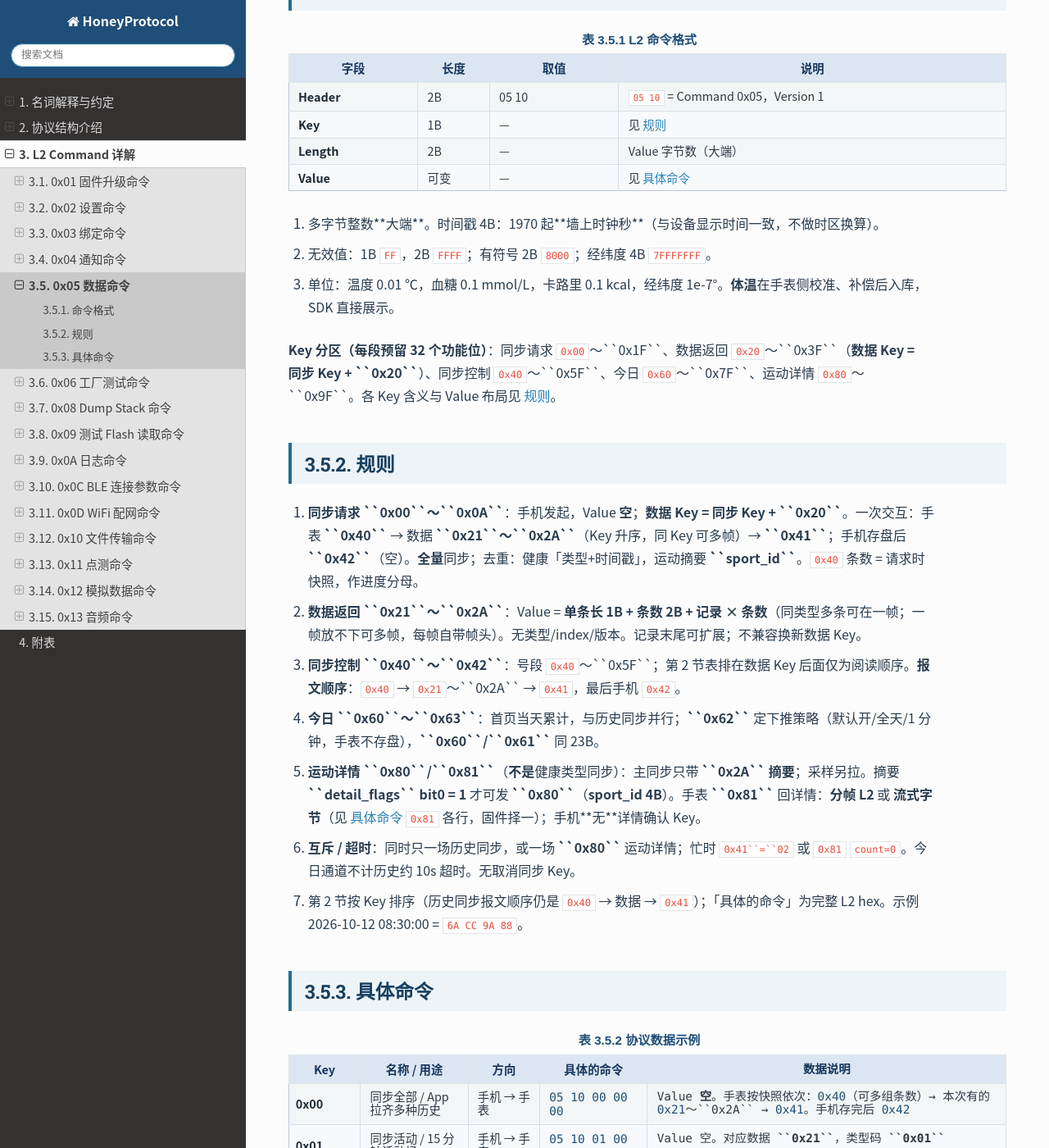
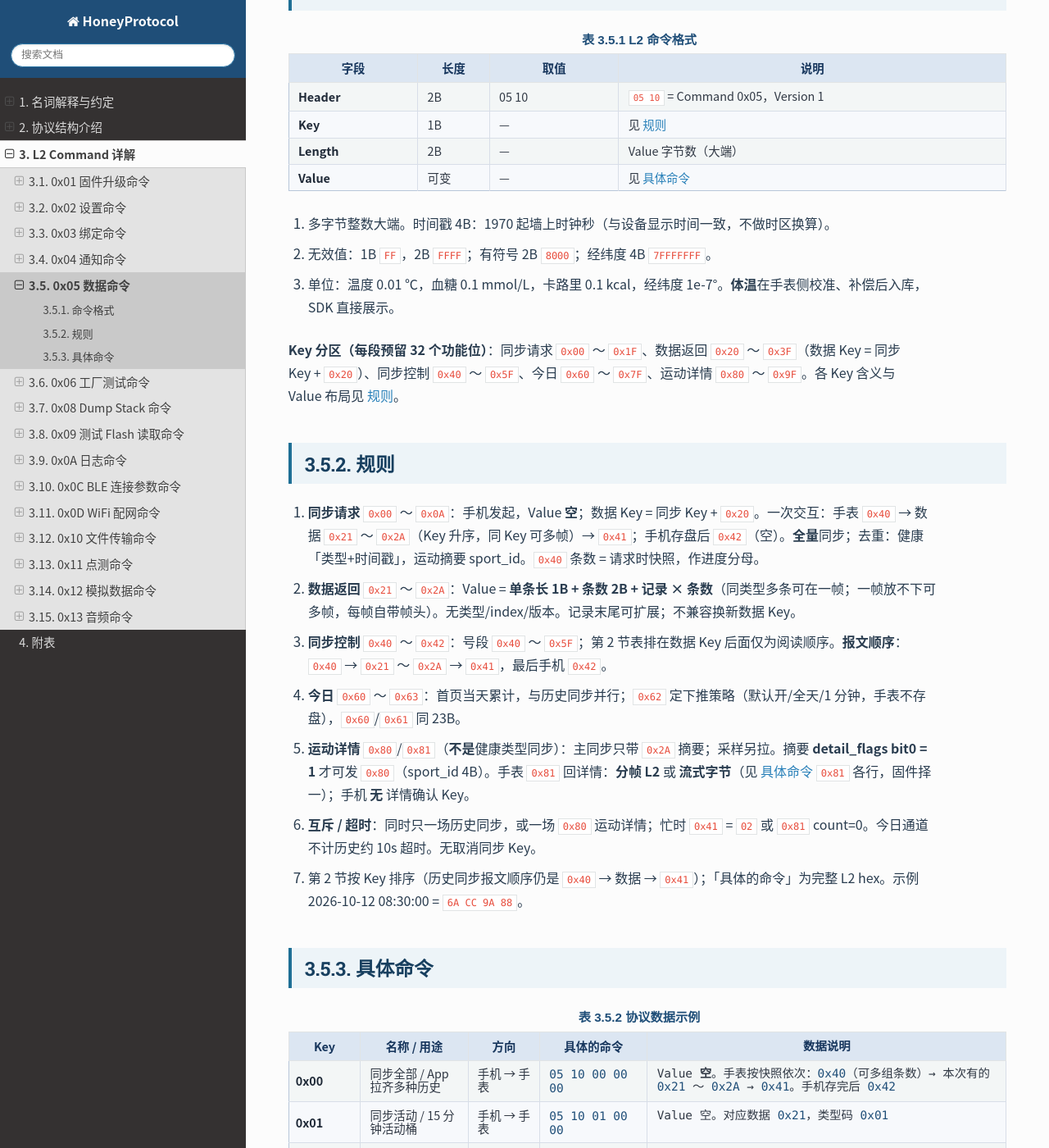
Before and after one commit to realmcu/HoneyProtocol, a Sphinx documentation site: the page built from docs/protocol/0x05-data.rst, in a window 1280 px wide and 1400 px high, scrolled down 363 px. Shown: the whole window at 82% size. Built offline with Sphinx 7.4.7 and the Read the Docs theme 3.1.0, drawn with Linux system fonts in a browser that asks for light colours; some of the changed text lies outside the part shown.

Commit message:
docs: fix inline markup and rendered formatting

```diff
--- a/docs/appendix.rst
+++ b/docs/appendix.rst
@@ -3,4 +3,4 @@
 
 附表原始数据见 :download:`协议工作簿（Excel） <assets/protocol/cavo-realtek-watch-protocol.xlsx>`。
 
-工作簿现主要维护天气类型、语言编码等附表；``0x02``\ ～``0x05``\ 、``0x0A``\ 、``0x11``\ ～``0x13`` 等 L2 命令以 HoneyBox ``ws-protocol-*.md`` 导入的第 3 章 RST 页为准。
+工作簿现主要维护天气类型、语言编码等附表；``0x02`` ～ ``0x05``、``0x0A``、``0x11`` ～ ``0x13`` 等 L2 命令以 HoneyBox ``ws-protocol-*.md`` 导入的第 3 章 RST 页为准。
--- a/docs/protocol/0x02-settings.rst
+++ b/docs/protocol/0x02-settings.rst
@@ -1026,7 +1026,7 @@
      - 天气 / 设置
      - 手机 → 设备
      - ``02 00 90 00 36 00 6A CC E7 E0 E6 B7 B1 E5 9C B3 00 00 00 00 00 00 00 00 00 00 00 00 00 00 00 00 00 00 00 00 00 00 00 00 00 00 08 01 1C 1F 18 41 07 00 2D 02 03 02 1E 17 05 1B 16``
-     - 当日天气和未来预报一起下发，每次整体覆盖，设备丢弃旧数据。更新时间 4B（1970 年起的墙上时钟秒）+ 城市 32B（UTF-8，不足补 00）+ 当日长度 1B（目前为 8）+ 当日：天气类型 1B（见:doc:`天气类型 <weather-types>`）+ 当前温度 1B + 今天最高温 1B + 今天最低温 1B（温度都是有符号 ℃，80 表示无数据）+ 湿度 1B（0～100，FF 无数据）+ 紫外线指数 1B（0～15，FF 无数据）+ AQI 2B（0～500，FF FF 无数据）+ 预报天数 1B + 每天字节数 1B（目前为 3）+ [天气类型 1B + 最高温 1B + 最低温 1B] × 天数；预报第 1 天为更新时间的下一天。零下温度用补码，如 -3℃ 为 FD。参数不合法时设备不生效，例如当日长度小于 8、每天字节数小于 3、总长度和当日长度 / 天数对不上、湿度超过 100。示例：2026-10-12 14:00 更新，深圳，晴，28℃，今天 24～31℃，湿度 65%，紫外线 7，AQI 45；预报 2 天：多云 23～30℃，小雨 22～27℃
+     - 当日天气和未来预报一起下发，每次整体覆盖，设备丢弃旧数据。更新时间 4B（1970 年起的墙上时钟秒）+ 城市 32B（UTF-8，不足补 00）+ 当日长度 1B（目前为 8）+ 当日：天气类型 1B（见 :doc:`天气类型 <weather-types>`）+ 当前温度 1B + 今天最高温 1B + 今天最低温 1B（温度都是有符号 ℃，80 表示无数据）+ 湿度 1B（0～100，FF 无数据）+ 紫外线指数 1B（0～15，FF 无数据）+ AQI 2B（0～500，FF FF 无数据）+ 预报天数 1B + 每天字节数 1B（目前为 3）+ [天气类型 1B + 最高温 1B + 最低温 1B] × 天数；预报第 1 天为更新时间的下一天。零下温度用补码，如 -3℃ 为 FD。参数不合法时设备不生效，例如当日长度小于 8、每天字节数小于 3、总长度和当日长度 / 天数对不上、湿度超过 100。示例：2026-10-12 14:00 更新，深圳，晴，28℃，今天 24～31℃，湿度 65%，紫外线 7，AQI 45；预报 2 天：多云 23～30℃，小雨 22～27℃
    * -
      - 0x04
      - 天气 / 重置
--- a/docs/protocol/0x03-bind.rst
+++ b/docs/protocol/0x03-bind.rst
@@ -105,7 +105,7 @@
      - 解除绑定 / App 解绑
      - 手机 → 设备
      - ``03 00 05 00 01 00``
-     - 预留 1B=``00``\ ；无 L2 回应
+     - 预留 1B = ``00``\ ；无 L2 回应
    * - 0x06
      - 超级绑定 / 产测、特殊绑定
      - 手机 → 设备
--- a/docs/protocol/0x05-data.rst
+++ b/docs/protocol/0x05-data.rst
@@ -38,23 +38,23 @@
      - —
      - 见 :ref:`具体命令 <cmd-05-section-3>`
 
-1. 多字节整数**大端**\ 。时间戳 4B：1970 起**墙上时钟秒**\ （与设备显示时间一致，不做时区换算）。
+1. 多字节整数大端。时间戳 4B：1970 起墙上时钟秒（与设备显示时间一致，不做时区换算）。
 2. 无效值：1B ``FF``\ ，2B ``FFFF``\ ；有符号 2B ``8000``\ ；经纬度 4B ``7FFFFFFF``\ 。
 3. 单位：温度 0.01 ℃，血糖 0.1 mmol/L，卡路里 0.1 kcal，经纬度 1e-7°。**体温**\ 在手表侧校准、补偿后入库，SDK 直接展示。
 
-**Key 分区（每段预留 32 个功能位）**\ ：同步请求 ``0x00``\ ～``0x1F``\ 、数据返回 ``0x20``\ ～``0x3F``\ （**数据 Key = 同步 Key + ``0x20``**\ ）、同步控制 ``0x40``\ ～``0x5F``\ 、今日 ``0x60``\ ～``0x7F``\ 、运动详情 ``0x80``\ ～``0x9F``\ 。各 Key 含义与 Value 布局见 :ref:`规则 <cmd-05-section-2>`。
+**Key 分区（每段预留 32 个功能位）**\ ：同步请求 ``0x00`` ～ ``0x1F``、数据返回 ``0x20`` ～ ``0x3F``\ （数据 Key = 同步 Key + ``0x20``\ ）、同步控制 ``0x40`` ～ ``0x5F``、今日 ``0x60`` ～ ``0x7F``、运动详情 ``0x80`` ～ ``0x9F``。各 Key 含义与 Value 布局见 :ref:`规则 <cmd-05-section-2>`。
 
 .. _cmd-05-section-2:
 
 规则
 ----
 
-1. **同步请求 ``0x00``～``0x0A``**\ ：手机发起，Value **空**\ ；**数据 Key = 同步 Key + ``0x20``**\ 。一次交互：手表 **``0x40``** → 数据 **``0x21``～``0x2A``**\ （Key 升序，同 Key 可多帧）→ **``0x41``**\ ；手机存盘后 **``0x42``**\ （空）。**全量**\ 同步；去重：健康「类型+时间戳」，运动摘要 **``sport_id``**\ 。``0x40`` 条数 = 请求时快照，作进度分母。
-2. **数据返回 ``0x21``～``0x2A``**\ ：Value = **单条长 1B + 条数 2B + 记录 × 条数**\ （同类型多条可在一帧；一帧放不下可多帧，每帧自带帧头）。无类型/index/版本。记录末尾可扩展；不兼容换新数据 Key。
-3. **同步控制 ``0x40``～``0x42``**\ ：号段 ``0x40``\ ～``0x5F``\ ；第 2 节表排在数据 Key 后面仅为阅读顺序。**报文顺序**\ ：``0x40`` → ``0x21``\ ～``0x2A`` → ``0x41``\ ，最后手机 ``0x42``\ 。
-4. **今日 ``0x60``～``0x63``**\ ：首页当天累计，与历史同步并行；**``0x62``** 定下推策略（默认开/全天/1 分钟，手表不存盘），**``0x60``/``0x61``** 同 23B。
-5. **运动详情 ``0x80``/``0x81``**\ （**不是**\ 健康类型同步）：主同步只带 **``0x2A`` 摘要**\ ；采样另拉。摘要 **``detail_flags`` bit0 = 1** 才可发 **``0x80``**\ （**sport_id 4B**\ ）。手表 **``0x81``** 回详情：**分帧 L2** 或 **流式字节**\ （见 :ref:`具体命令 <cmd-05-section-3>` ``0x81`` 各行，固件择一）；手机**无**\ 详情确认 Key。
-6. **互斥 / 超时**\ ：同时只一场历史同步，或一场 **``0x80``** 运动详情；忙时 ``0x41``=``02`` 或 ``0x81`` ``count=0``\ 。今日通道不计历史约 10s 超时。无取消同步 Key。
+1. **同步请求** ``0x00`` ～ ``0x0A``：手机发起，Value **空**；数据 Key = 同步 Key + ``0x20``。一次交互：手表 ``0x40`` → 数据 ``0x21`` ～ ``0x2A``\ （Key 升序，同 Key 可多帧）→ ``0x41``；手机存盘后 ``0x42``\ （空）。**全量**\ 同步；去重：健康「类型+时间戳」，运动摘要 sport_id。``0x40`` 条数 = 请求时快照，作进度分母。
+2. **数据返回** ``0x21`` ～ ``0x2A``：Value = **单条长 1B + 条数 2B + 记录 × 条数**\ （同类型多条可在一帧；一帧放不下可多帧，每帧自带帧头）。无类型/index/版本。记录末尾可扩展；不兼容换新数据 Key。
+3. **同步控制** ``0x40`` ～ ``0x42``：号段 ``0x40`` ～ ``0x5F``；第 2 节表排在数据 Key 后面仅为阅读顺序。**报文顺序**\ ：``0x40`` → ``0x21`` ～ ``0x2A`` → ``0x41``，最后手机 ``0x42``。
+4. **今日** ``0x60`` ～ ``0x63``：首页当天累计，与历史同步并行；``0x62`` 定下推策略（默认开/全天/1 分钟，手表不存盘），``0x60``/``0x61`` 同 23B。
+5. **运动详情** ``0x80``/``0x81``\ （**不是**\ 健康类型同步）：主同步只带 ``0x2A`` 摘要；采样另拉。摘要 **detail_flags bit0 = 1** 才可发 ``0x80``\ （sport_id 4B）。手表 ``0x81`` 回详情：**分帧 L2** 或 **流式字节**\ （见 :ref:`具体命令 <cmd-05-section-3>` ``0x81`` 各行，固件择一）；手机 **无** 详情确认 Key。
+6. **互斥 / 超时**\ ：同时只一场历史同步，或一场 ``0x80`` 运动详情；忙时 ``0x41`` = ``02`` 或 ``0x81`` count=0。今日通道不计历史约 10s 超时。无取消同步 Key。
 7. 第 2 节按 Key 排序（历史同步报文顺序仍是 ``0x40`` → 数据 → ``0x41``\ ）；「具体的命令」为完整 L2 hex。示例 2026-10-12 08:30:00 = ``6A CC 9A 88``\ 。
 
 .. _cmd-05-section-3:
@@ -76,112 +76,112 @@
      - 同步全部 / App 拉齐多种历史
      - 手机 → 手表
      - ``05 10 00 00 00``
-     - Value **空**\ 。手表按快照依次：``0x40``\ （可多组条数）→ 本次有的 ``0x21``\ ～``0x2A`` → ``0x41``\ 。手机存完后 ``0x42``
+     - Value **空**\ 。手表按快照依次：``0x40``\ （可多组条数）→ 本次有的 ``0x21`` ～ ``0x2A`` → ``0x41``\ 。手机存完后 ``0x42``
    * - 0x01
      - 同步活动 / 15 分钟活动桶
      - 手机 → 手表
      - ``05 10 01 00 00``
-     - Value 空。对应数据 **``0x21``**\ ，类型码 **``0x01``**
+     - Value 空。对应数据 ``0x21``，类型码 ``0x01``
    * - 0x02
      - 同步睡眠 / 状态变化序列
      - 手机 → 手表
      - ``05 10 02 00 00``
-     - Value 空。数据 **``0x22``**\ ，类型 **``0x02``**
+     - Value 空。数据 ``0x22``，类型 ``0x02``
    * - 0x03
      - 同步心率 / 心率历史点
      - 手机 → 手表
      - ``05 10 03 00 00``
-     - Value 空。数据 **``0x23``**\ ，类型 **``0x03``**
+     - Value 空。数据 ``0x23``，类型 ``0x03``
    * - 0x04
      - 同步血压 / 血压记录
      - 手机 → 手表
      - ``05 10 04 00 00``
-     - Value 空。数据 **``0x24``**\ ，类型 **``0x04``**
+     - Value 空。数据 ``0x24``，类型 ``0x04``
    * - 0x05
      - 同步血氧 / 血氧记录
      - 手机 → 手表
      - ``05 10 05 00 00``
-     - Value 空。数据 **``0x25``**\ ，类型 **``0x05``**
+     - Value 空。数据 ``0x25``，类型 ``0x05``
    * - 0x06
      - 同步 HRV / HRV 历史
      - 手机 → 手表
      - ``05 10 06 00 00``
-     - Value 空。数据 **``0x26``**\ ，类型 **``0x06``**
+     - Value 空。数据 ``0x26``，类型 ``0x06``
    * - 0x07
      - 同步压力 / 压力历史
      - 手机 → 手表
      - ``05 10 07 00 00``
-     - Value 空。数据 **``0x27``**\ ，类型 **``0x07``**
+     - Value 空。数据 ``0x27``，类型 ``0x07``
    * - 0x08
      - 同步体温 / 含热应激等级
      - 手机 → 手表
      - ``05 10 08 00 00``
-     - Value 空。数据 **``0x28``**\ ，类型 **``0x08``**
+     - Value 空。数据 ``0x28``，类型 ``0x08``
    * - 0x09
      - 同步血糖 / 血糖历史
      - 手机 → 手表
      - ``05 10 09 00 00``
-     - Value 空。数据 **``0x29``**\ ，类型 **``0x09``**
+     - Value 空。数据 ``0x29``，类型 ``0x09``
    * - 0x0A
      - 同步运动摘要 / 不含轨迹采样
      - 手机 → 手表
      - ``05 10 0A 00 00``
-     - Value 空。数据 **``0x2A``**\ ，类型 **``0x0A``**\ 。详情另发 ``0x80``
+     - Value 空。数据 ``0x2A``，类型 ``0x0A``。详情另发 ``0x80``
    * - 0x21
      - 活动数据 / 15 分钟统计桶
      - 手表 → 手机
      - ``05 10 21 00 27 12 00 02 6A CC 9A 88 04 B0 03 52 01 C8 62 0F 00 01 00 00 00 00 6A CC 9E 0C 01 2C 00 D2 00 70 00 0F 00 00 00 00 00 00``
-     - 帧头：**单条长 1B + 条数 2B** + **记录 × 条数**\ （顺序拼接）。示例帧头 ``12 00 02`` = 18B×**2 条**\ 。单条 **18B**\ ：0 ts 4B（桶起点 00/15/30/45 分）；4 步数 2B；6 距离 m 2B；8 卡路里 0.1kcal 2B；10 均心 1B（标志 bit0=0 无效）；11 桶 15 分 1B；12 模式 1B（00 步 01 跑）；13 标志 1B（bit0 有均心 bit1 不完整桶）；14 保留 4B。本帧 2 条：08:30 桶、08:45 桶。同 Key **可多帧**
+     - 帧头：**单条长 1B + 条数 2B** + **记录 × 条数**\ （顺序拼接）。示例帧头 ``12 00 02`` = 18B × 2 条。单条 **18B**\ ：0 ts 4B（桶起点 00/15/30/45 分）；4 步数 2B；6 距离 m 2B；8 卡路里 0.1kcal 2B；10 均心 1B（标志 bit0=0 无效）；11 桶 15 分 1B；12 模式 1B（00 步 01 跑）；13 标志 1B（bit0 有均心 bit1 不完整桶）；14 保留 4B。本帧 2 条：08:30 桶、08:45 桶。同 Key **可多帧**
    * - 0x22
      - 睡眠数据 / 状态时间线
      - 手表 → 手机
      - ``05 10 22 00 13 08 00 02 6A CC 3F 20 01 00 00 00 6A CC 54 38 02 00 00 00``
-     - 帧头：**单条长 + 条数** + **记录 × 条数**\ 。示例 ``08 00 02`` = 8B×**2 条**\ 。单条 **8B**\ ：0 ts 4B（进入该状态时刻）；4 状态 1B（00 未佩戴 01 深 02 浅 03 醒 04 REM）；5 标志 1B（bit0 时间回溯）；6 保留 2B。本帧 2 条状态切换。同 Key **可多帧**\ ；跨零点由 SDK 按 ts 拼接
+     - 帧头：**单条长 + 条数** + **记录 × 条数**\ 。示例 ``08 00 02`` = 8B × 2 条。单条 **8B**\ ：0 ts 4B（进入该状态时刻）；4 状态 1B（00 未佩戴 01 深 02 浅 03 醒 04 REM）；5 标志 1B（bit0 时间回溯）；6 保留 2B。本帧 2 条状态切换。同 Key **可多帧**\ ；跨零点由 SDK 按 ts 拼接
    * - 0x23
      - 心率数据 / 点测与自动监测
      - 手表 → 手机
      - ``05 10 23 00 0D 05 00 02 6A CC 9A 88 48 6A CC 9A C4 4B``
-     - 帧头：**单条长 + 条数** + **记录 × 条数**\ 。示例 ``05 00 02`` = 5B×**2 条**\ 。单条 **5B**\ ：0 ts 4B；4 心率 bpm 1B。本帧 2 条：08:30 **72**\ ；08:31 **75**\ 。同 Key **可多帧**
+     - 帧头：**单条长 + 条数** + **记录 × 条数**\ 。示例 ``05 00 02`` = 5B × 2 条。单条 **5B**\ ：0 ts 4B；4 心率 bpm 1B。本帧 2 条：08:30 **72**\ ；08:31 **75**\ 。同 Key **可多帧**
    * - 0x24
      - 血压数据 / 历史记录
      - 手表 → 手机
      - ``05 10 24 00 0F 06 00 02 6A CC 9A 88 78 50 6A CC CB C0 76 4E``
-     - 帧头：**单条长 + 条数** + **记录 × 条数**\ 。示例 ``06 00 02`` = 6B×**2 条**\ 。单条 **6B**\ ：0 ts 4B；4 收缩压 1B；5 舒张压 1B。本帧 2 条：08:30 **120/80**\ ；另一时刻 **118/78**\ 。同 Key **可多帧**
+     - 帧头：**单条长 + 条数** + **记录 × 条数**\ 。示例 ``06 00 02`` = 6B × 2 条。单条 **6B**\ ：0 ts 4B；4 收缩压 1B；5 舒张压 1B。本帧 2 条：08:30 **120/80**\ ；另一时刻 **118/78**\ 。同 Key **可多帧**
    * - 0x25
      - 血氧数据 / 含高低值
      - 手表 → 手机
      - ``05 10 25 00 11 07 00 02 6A CC 9A 88 62 63 60 6A CC CB C0 61 FF FF``
-     - 帧头：**单条长 + 条数** + **记录 × 条数**\ 。示例 ``07 00 02`` = 7B×**2 条**\ 。单条 **7B**\ ：0 ts 4B；4 当前 % 1B；5 最高 % 1B；6 最低 % 1B（无则 ``FF``\ ）。本帧 2 条测量。同 Key **可多帧**
+     - 帧头：**单条长 + 条数** + **记录 × 条数**\ 。示例 ``07 00 02`` = 7B × 2 条。单条 **7B**\ ：0 ts 4B；4 当前 % 1B；5 最高 % 1B；6 最低 % 1B（无则 ``FF``\ ）。本帧 2 条测量。同 Key **可多帧**
    * - 0x26
      - HRV 数据 / 历史记录
      - 手表 → 手机
      - ``05 10 26 00 0F 06 00 02 6A CC 9A 88 00 2D 6A CC CB C0 00 34``
-     - 帧头：**单条长 + 条数** + **记录 × 条数**\ 。示例 ``06 00 02`` = 6B×**2 条**\ 。单条 **6B**\ ：0 ts 4B；4 SDNN ms 2B。本帧 2 条。同 Key **可多帧**
+     - 帧头：**单条长 + 条数** + **记录 × 条数**\ 。示例 ``06 00 02`` = 6B × 2 条。单条 **6B**\ ：0 ts 4B；4 SDNN ms 2B。本帧 2 条。同 Key **可多帧**
    * - 0x27
      - 压力数据 / 历史记录
      - 手表 → 手机
      - ``05 10 27 00 0D 05 00 02 6A CC 9A 88 23 6A CC CB C0 3E``
-     - 帧头：**单条长 + 条数** + **记录 × 条数**\ 。示例 ``05 00 02`` = 5B×**2 条**\ 。单条 **5B**\ ：0 ts 4B；4 压力 1B（1～99）。本帧 2 条：08:30 **35**\ ；另一时刻 **62**\ 。同 Key **可多帧**
+     - 帧头：**单条长 + 条数** + **记录 × 条数**\ 。示例 ``05 00 02`` = 5B × 2 条。单条 **5B**\ ：0 ts 4B；4 压力 1B（1～99）。本帧 2 条：08:30 **35**\ ；另一时刻 **62**\ 。同 Key **可多帧**
    * - 0x28
      - 体温数据 / 体温、皮肤温与热应激
      - 手表 → 手机
      - ``05 10 28 00 17 0A 00 02 6A CC 9A 88 0E 44 0C EE 00 03 6A CC CB C0 80 00 0B B8 FF 00``
-     - 帧头：**单条长 + 条数** + **记录 × 条数**\ 。示例 ``0A 00 02`` = 10B×**2 条**\ 。单条 **10B**\ ：0 ts 4B；4 体温 0.01℃ 2B（未佩戴 ``8000``\ ）；6 皮肤温 2B；8 热应激 1B；9 标志 1B（bit0 佩戴 bit1 补偿）。本帧 2 条。同 Key **可多帧**
+     - 帧头：**单条长 + 条数** + **记录 × 条数**\ 。示例 ``0A 00 02`` = 10B × 2 条。单条 **10B**\ ：0 ts 4B；4 体温 0.01℃ 2B（未佩戴 ``8000``\ ）；6 皮肤温 2B；8 热应激 1B；9 标志 1B（bit0 佩戴 bit1 补偿）。本帧 2 条。同 Key **可多帧**
    * - 0x29
      - 血糖数据 / 历史记录
      - 手表 → 手机
      - ``05 10 29 00 0F 06 00 02 6A CC 9A 88 00 38 6A CC CB C0 00 48``
-     - 帧头：**单条长 + 条数** + **记录 × 条数**\ 。示例 ``06 00 02`` = 6B×**2 条**\ 。单条 **6B**\ ：0 ts 4B；4 血糖 0.1 mmol/L 2B。本帧 2 条。同 Key **可多帧**
+     - 帧头：**单条长 + 条数** + **记录 × 条数**\ 。示例 ``06 00 02`` = 6B × 2 条。单条 **6B**\ ：0 ts 4B；4 血糖 0.1 mmol/L 2B。本帧 2 条。同 Key **可多帧**
    * - 0x2A
      - 运动摘要 / 单场汇总
      - 手表 → 手机
      - ``05 10 2A 00 22 1F 00 01 00 00 00 2A 6A CC 9A 88 6A CC A1 90 01 07 08 07 44 00 00 11 94 00 00 14 50 00 00 0C 80 91 01``
-     - 帧头：**单条长 + 条数** + **记录 × 条数**\ 。示例 ``1F 00 01`` = 31B×**1 条**\ （一帧也可含多条摘要，条数相应增大）。单条 **31B**\ ：0 sport_id 4B；4/8 起止 ts 4B×2；12 模式 1B；13/15 有效/总时长 s 2B×2；17 步 4B；21 距 m 4B；25 卡 0.1kcal 4B；29 均心 1B；30 detail_flags 1B（bit0 可拉 ``0x80``\ ）。同 Key **可多帧**
+     - 帧头：**单条长 + 条数** + **记录 × 条数**\ 。示例 ``1F 00 01`` = 31B × 1 条（一帧也可含多条摘要，条数相应增大）。单条 **31B**\ ：0 sport_id 4B；4/8 起止 ts 4B×2；12 模式 1B；13/15 有效/总时长 s 2B×2；17 步 4B；21 距 m 4B；25 卡 0.1kcal 4B；29 均心 1B；30 detail_flags 1B（bit0 可拉 ``0x80``\ ）。同 Key **可多帧**
    * - 0x40
      - 同步开始 / 快照条数与进度基准
      - 手表 → 手机
      - ``05 10 40 00 09 01 02 58 03 05 A0 04 00 14``
-     - Value = **N × 3B**\ ：**同步 Key** 1B + 条数 2B（大端）。条数为 0 的类型不出现。示例：活动 600、心率 1440、血压 20。分组 ID 用 **``0x01``/``0x03``**\ ，不是 ``0x21``/``0x23``
+     - Value = **N × 3B**\ ：**同步 Key** 1B + 条数 2B（大端）。条数为 0 的类型不出现。示例：活动 600、心率 1440、血压 20。分组 ID 用 ``0x01``/``0x03``，不是 ``0x21``/``0x23``
    * -
      - 同步开始 / 单类型同步
      - 手表 → 手机
@@ -221,7 +221,7 @@
      - 查询今日数据 / 首页即时刷新
      - 手机 → 手表
      - ``05 10 60 00 00``
-     - Value 空。手表**立即**\ 回 ``0x61``\ ，不影响定时通知节奏
+     - Value 空。手表立即回 ``0x61``\ ，不影响定时通知节奏
    * - 0x61
      - 今日数据 / 查询回应与定时推送
      - 手表 → 手机
@@ -256,7 +256,7 @@
      - 同步运动详情 / 拉取历史采样
      - 手机 → 手表
      - ``05 10 80 00 04 00 00 00 2A``
-     - Value：**sport_id 4B**\ （大端）。无动作字节。手表 **``0x81``** 回应；**无**\ 手机确认 Key
+     - Value：**sport_id 4B**\ （大端）。无动作字节。手表 ``0x81`` 回应；**无**\ 手机确认 Key
    * - 0x81
      - 运动详情 / 分帧传输
      - 手表 → 手机
@@ -271,4 +271,4 @@
      - 运动详情 / 流式传输
      - 手表 → 手机
      - ``—``
-     - **首包**\ 仍为完整 L2 ``0x81`` 开流：sport_id 4B + item_len 1B +（可选**总字节数**\ 或**总点数** 4B）+ 第一段采样字节。**续包**\ 在同一场 ``0x80`` 会话内，L1 负载仅为**连续采样字节**\ （按 item_len 切点），**不再**\ 每包带 ``05 10 81`` L2 头。**结束**\ ：首包约定总长度收齐，或末段带结束标记（由固件实现择一）。采样点布局与分帧相同
+     - **首包**\ 仍为完整 L2 ``0x81`` 开流：sport_id 4B + item_len 1B +（可选总字节数或总点数 4B）+ 第一段采样字节。**续包**\ 在同一场 ``0x80`` 会话内，L1 负载仅为连续采样字节（按 item_len 切点），**不再**\ 每包带 ``05 10 81`` L2 头。**结束**\ ：首包约定总长度收齐，或末段带结束标记（由固件实现择一）。采样点布局与分帧相同
--- a/docs/protocol/0x10-file-transfer.rst
+++ b/docs/protocol/0x10-file-transfer.rst
@@ -94,7 +94,7 @@
 
 .. note::
 
-   L1 可靠传输保证数据块按序到达；设备若检测到序号不连续，应发送 XFER_ABORT（reason=``0x01``\ ）。
+   L1 可靠传输保证数据块按序到达；设备若检测到序号不连续，应发送 XFER_ABORT（reason = ``0x01``\ ）。
 
 .. table:: XFER_END_REQ 数据字段
 
@@ -116,7 +116,7 @@
 
 .. warning::
 
-   设备端收到 ``XFER_END_REQ`` 后解析出 crc32 但 **不做校验**\ （``hmi_l2_cmd_xfer.c`` 中标注 ``TODO: verify crc32``\ ），且无论 FlashDB 写入结果如何都固定回复 ``status=0x00, error_code=0x00``\ 。因此 ``0x01``\ （CRC32 校验失败）与 ``0x02``\ （数据不完整）两个状态码当前**永不出现**\ ，手机端不能依据本响应判断文件完整性。此外 FlashDB BigFile 的创建路径当前被桩化（``app_get_bf()`` 尚未实现），数据实际未落盘。
+   设备端收到 ``XFER_END_REQ`` 后解析出 crc32 但 **不做校验**\ （``hmi_l2_cmd_xfer.c`` 中标注 ``TODO: verify crc32``\ ），且无论 FlashDB 写入结果如何都固定回复 ``status=0x00, error_code=0x00``\ 。因此 ``0x01``\ （CRC32 校验失败）与 ``0x02``\ （数据不完整）两个状态码当前永不出现，手机端不能依据本响应判断文件完整性。此外 FlashDB BigFile 的创建路径当前被桩化（``app_get_bf()`` 尚未实现），数据实际未落盘。
 
 .. table:: XFER_ABORT 数据字段
 
```
Also changed, not shown: other parts of docs/protocol/0x03-bind.rst (+1 -1 lines), docs/protocol/0x11-measurement.rst (+9 -9 lines).
